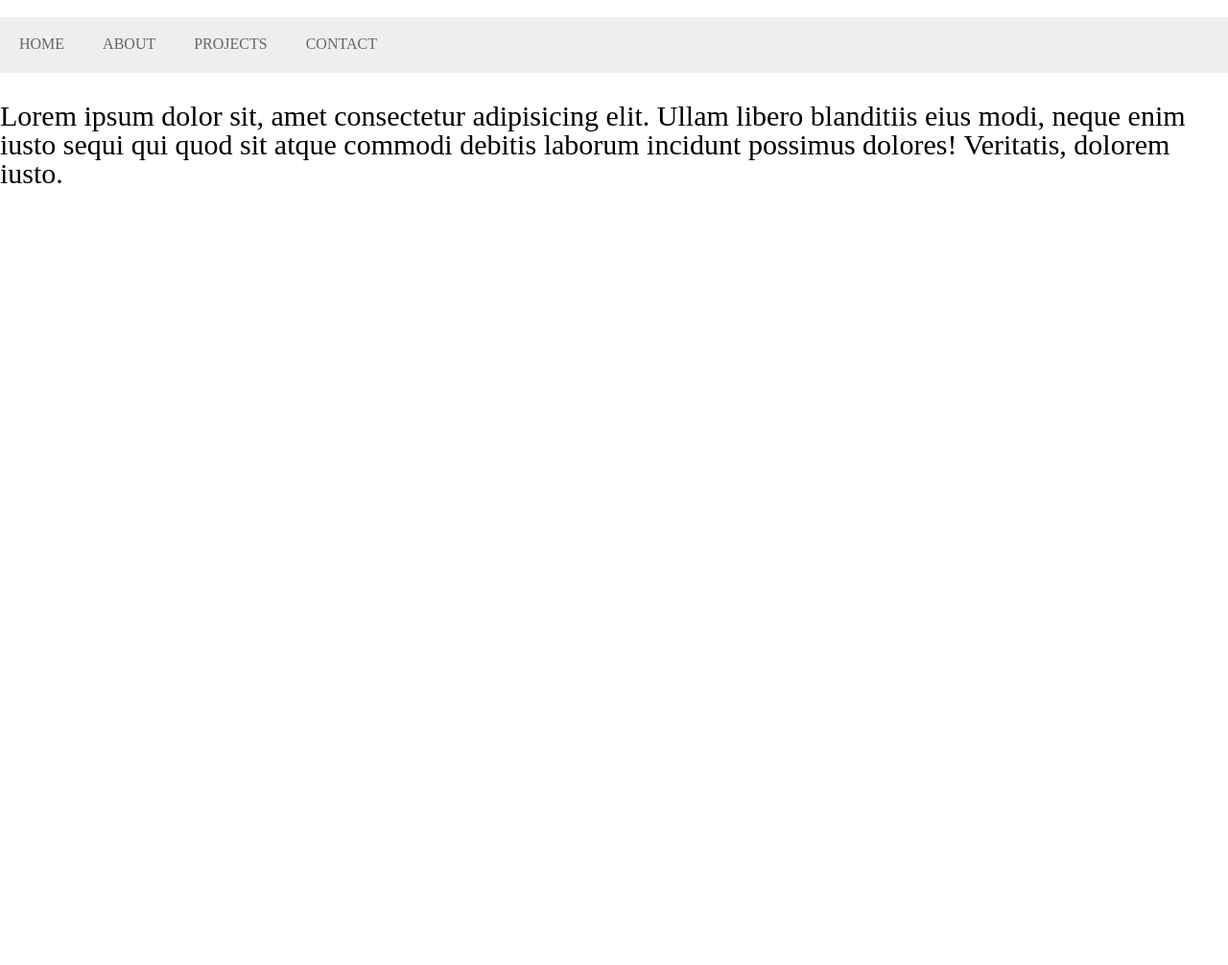
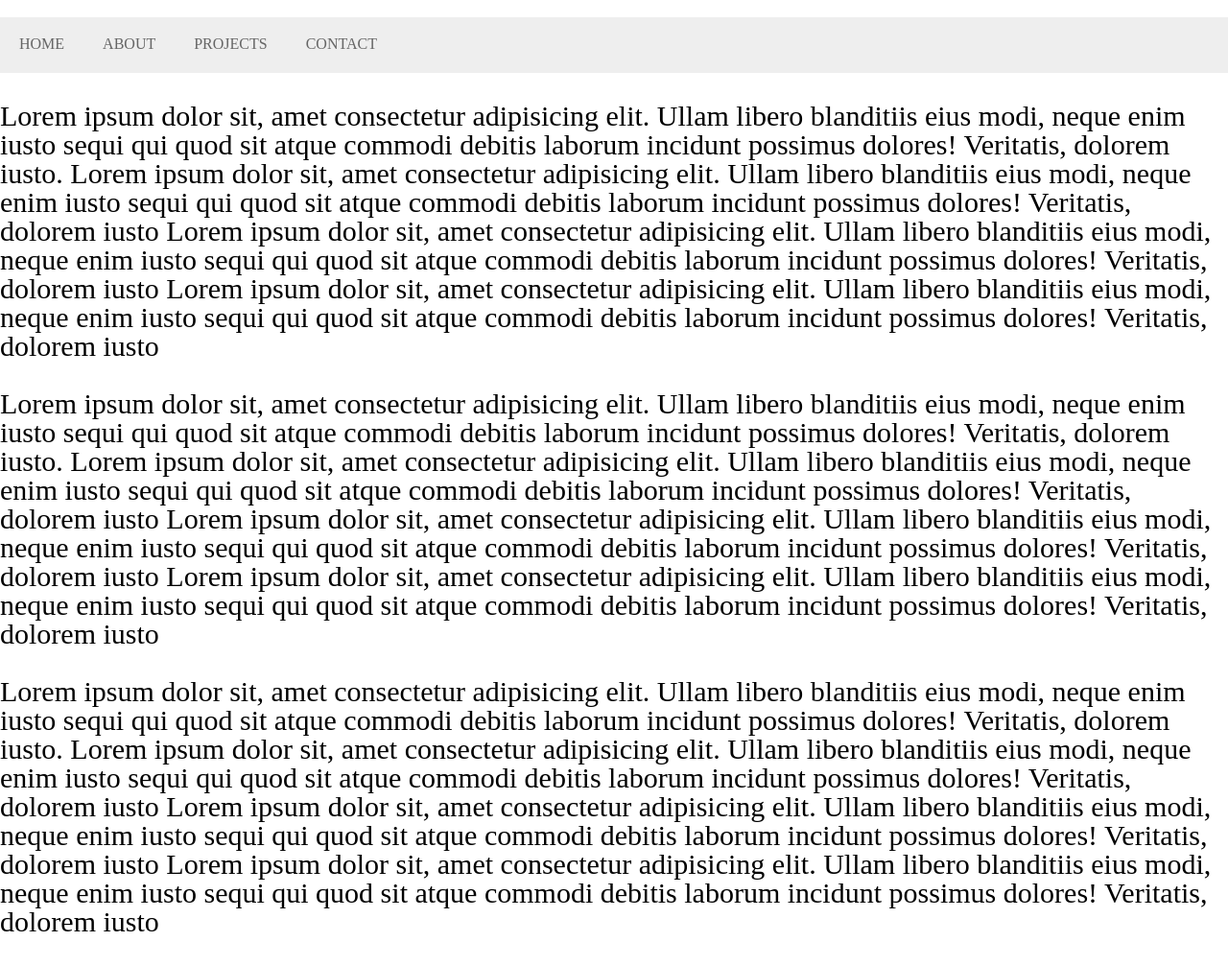
Before and after one commit to Gabriel-Maldonado/Gabriel-Maldonado, a plain HTML site: page portfolio/index.html in a window 1280 px wide. Shown: the part 57-1063 px from the top of the page at 96% size. Before the commit the page ends 800 px from the top, so only its background shows below. Drawn offline with Linux system fonts and the light colour scheme.

Commit message:
Update index.html

```diff
--- a/portfolio/index.html
+++ b/portfolio/index.html
@@ -14,8 +14,35 @@
                 <li class="dropdownIcon"><a href="Ham">&#9776;</a></li>
             </ul>
         </nav>
+
         <p>Lorem ipsum dolor sit, amet consectetur adipisicing elit. Ullam libero blanditiis eius modi,
-        neque enim iusto sequi qui quod sit atque commodi debitis laborum incidunt possimus dolores! Veritatis, dolorem iusto.</p>
+        neque enim iusto sequi qui quod sit atque commodi debitis laborum incidunt possimus dolores! Veritatis, dolorem iusto.
+        Lorem ipsum dolor sit, amet consectetur adipisicing elit. Ullam libero blanditiis eius modi,
+        neque enim iusto sequi qui quod sit atque commodi debitis laborum incidunt possimus dolores! Veritatis, dolorem iusto
+        Lorem ipsum dolor sit, amet consectetur adipisicing elit. Ullam libero blanditiis eius modi,
+        neque enim iusto sequi qui quod sit atque commodi debitis laborum incidunt possimus dolores! Veritatis, dolorem iusto
+        Lorem ipsum dolor sit, amet consectetur adipisicing elit. Ullam libero blanditiis eius modi,
+        neque enim iusto sequi qui quod sit atque commodi debitis laborum incidunt possimus dolores! Veritatis, dolorem iusto</p>
+
+          <p>Lorem ipsum dolor sit, amet consectetur adipisicing elit. Ullam libero blanditiis eius modi,
+        neque enim iusto sequi qui quod sit atque commodi debitis laborum incidunt possimus dolores! Veritatis, dolorem iusto.
+        Lorem ipsum dolor sit, amet consectetur adipisicing elit. Ullam libero blanditiis eius modi,
+        neque enim iusto sequi qui quod sit atque commodi debitis laborum incidunt possimus dolores! Veritatis, dolorem iusto
+        Lorem ipsum dolor sit, amet consectetur adipisicing elit. Ullam libero blanditiis eius modi,
+        neque enim iusto sequi qui quod sit atque commodi debitis laborum incidunt possimus dolores! Veritatis, dolorem iusto
+        Lorem ipsum dolor sit, amet consectetur adipisicing elit. Ullam libero blanditiis eius modi,
+        neque enim iusto sequi qui quod sit atque commodi debitis laborum incidunt possimus dolores! Veritatis, dolorem iusto</p>
+
+          <p>Lorem ipsum dolor sit, amet consectetur adipisicing elit. Ullam libero blanditiis eius modi,
+        neque enim iusto sequi qui quod sit atque commodi debitis laborum incidunt possimus dolores! Veritatis, dolorem iusto.
+        Lorem ipsum dolor sit, amet consectetur adipisicing elit. Ullam libero blanditiis eius modi,
+        neque enim iusto sequi qui quod sit atque commodi debitis laborum incidunt possimus dolores! Veritatis, dolorem iusto
+        Lorem ipsum dolor sit, amet consectetur adipisicing elit. Ullam libero blanditiis eius modi,
+        neque enim iusto sequi qui quod sit atque commodi debitis laborum incidunt possimus dolores! Veritatis, dolorem iusto
+        Lorem ipsum dolor sit, amet consectetur adipisicing elit. Ullam libero blanditiis eius modi,
+        neque enim iusto sequi qui quod sit atque commodi debitis laborum incidunt possimus dolores! Veritatis, dolorem iusto</p>
+
+
     </body>
 
 </html>
```
